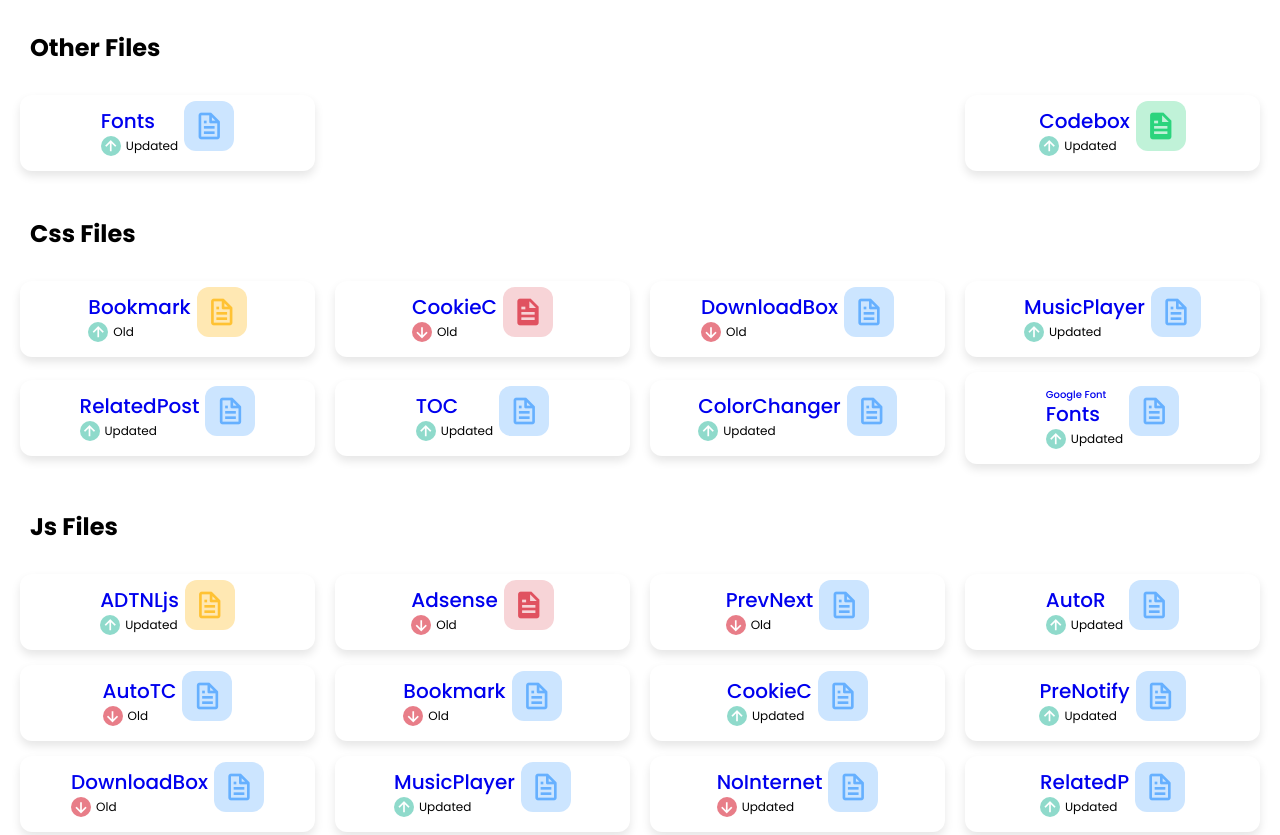
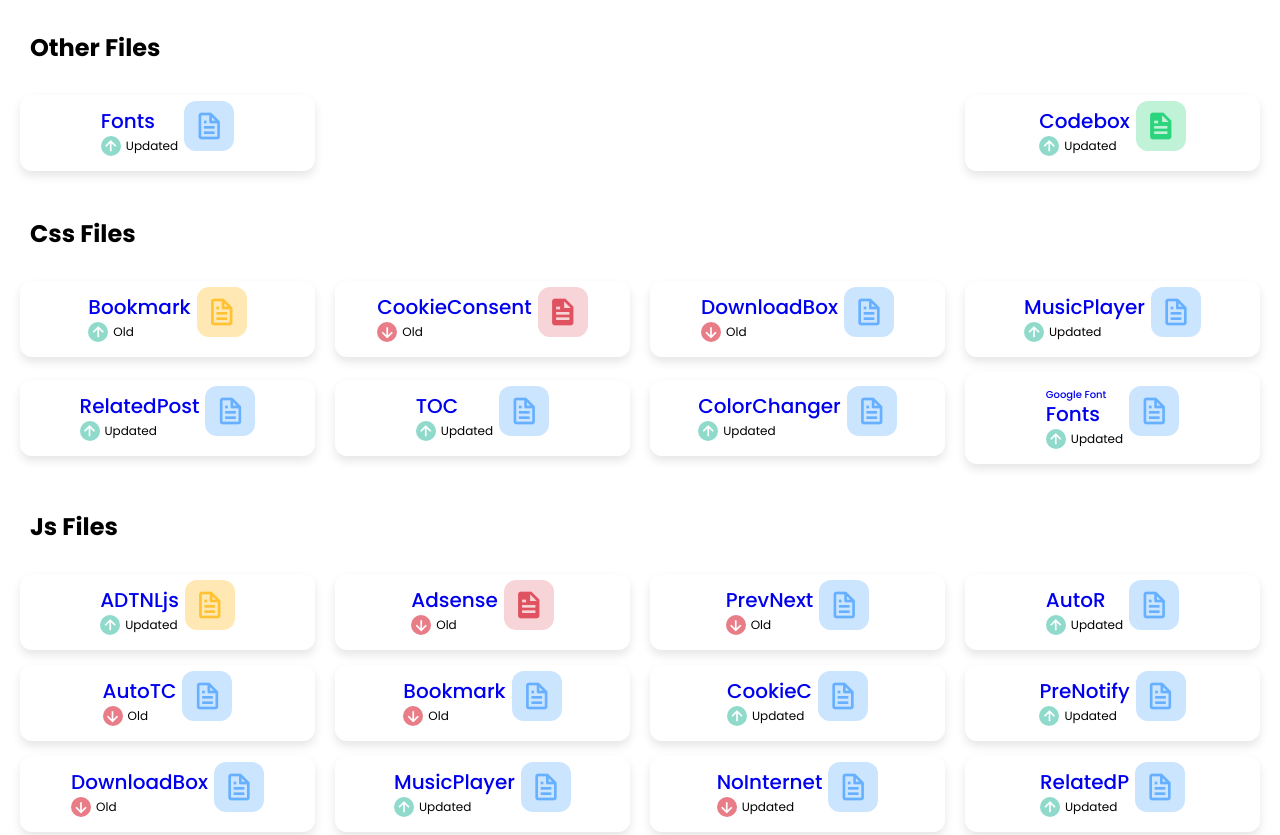
Before and after one commit to daffapratamaaa/cdn, a plain HTML site: page index.html in a window 1280 px wide. Shown: the top 835 px of the page. Drawn offline with nearby package versions, Linux system fonts and the light colour scheme.

Commit message:
Update index.html

```diff
--- a/index.html
+++ b/index.html
@@ -507,7 +507,7 @@ nav .profile-details i{
           <div class="right-side">
             <a href='/css/CookieConsent.min.css'>
             <div class="box-topic"></div>
-            <div class="number">CookieC</div>
+            <div class="number">CookieConsent</div>
             </a>
             <div class="indicator">
               <i class='bx bx-down-arrow-alt down'></i>
```
